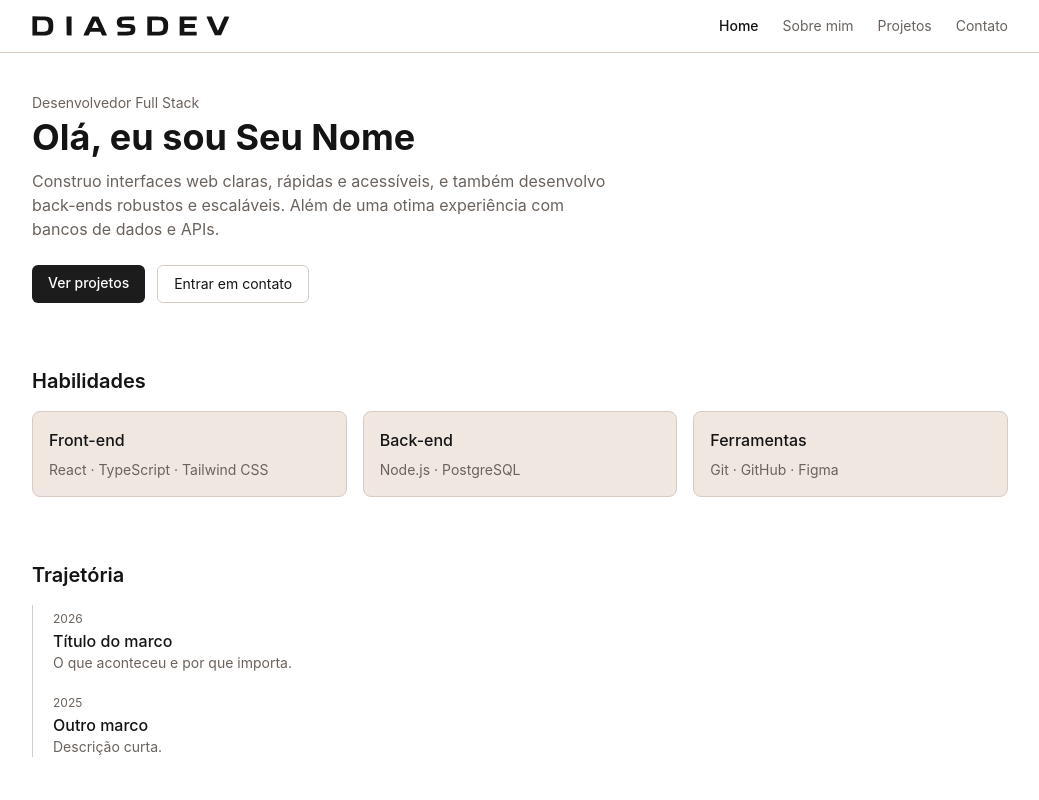
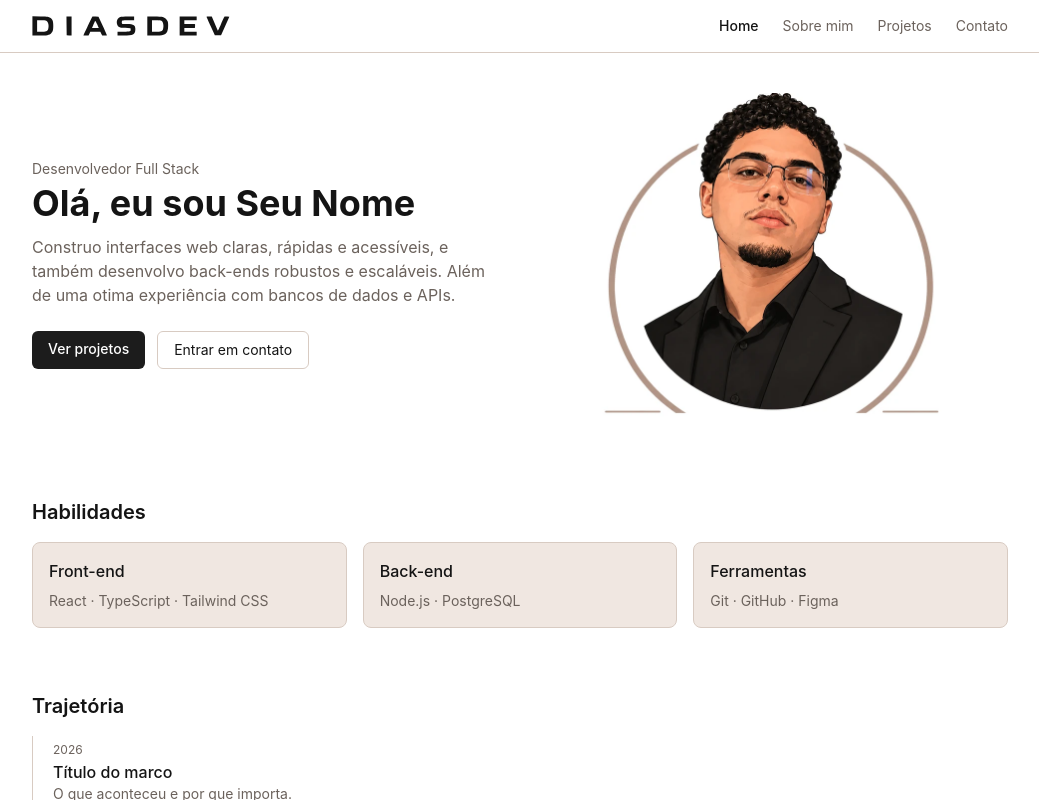
Before and after one commit to diasDev09/portifolio, a React (Vite) app: page / in a window 1280 px wide. Shown: the top 800 px of the page, without its empty margins (120-1159 px from the left). Built offline with nearby package versions, Linux system fonts and the light colour scheme.

Commit message:
feat: adiciona retrato na Home e em Sobre mim

```diff
--- a/src/data/profile.ts
+++ b/src/data/profile.ts
@@ -1,4 +1,5 @@
 export const profile = {
+    photo: '/images/perfil/retrato.webp',
     name: 'Seu Nome',
     role: 'Desenvolvedor Full Stack',
     tagline: 'Construo interfaces web claras, rápidas e acessíveis, e também desenvolvo back-ends robustos e escaláveis. Além de uma otima experiência com bancos de dados e APIs.',
--- a/src/pages/About.tsx
+++ b/src/pages/About.tsx
@@ -5,9 +5,18 @@ export default function About() {
     return (
         <div className="space-y-12">
             <Seo title="Sobre mim" description="Conheça a minha trajetória, formação, experiência e tecnologias." />
-            <section>
-                <h1 className="text-3xl font-bold">Sobre mim</h1>
-                <p className="mt-3 max-w-2xl text-muted">{profile.bio}</p>
+            <section className="grid items-center gap-8 md:grid-cols-[1fr_20rem]">
+                <div>
+                    <h1 className="text-3xl font-bold">Sobre mim</h1>
+                    <p className="mt-3 max-w-2xl text-muted">{profile.bio}</p>
+                </div>
+                <img
+                    src={profile.photo}
+                    alt={`Retrato de ${profile.name}`}
+                    width={900}
+                    height={686}
+                    className="w-full"
+                />
             </section>
 
             <section>
--- a/src/pages/Home.tsx
+++ b/src/pages/Home.tsx
@@ -10,18 +10,33 @@ export default function Home() {
     return (
         <div className="space-y-16">
             <Seo description="Meu pequeno portfólio como desenvolvedor: projetos, habilidades e trajetória." />
-            <section>
+            <section className="grid items-center gap-8 md:grid-cols-2">
+                <div>
                     <p className="text-sm text-muted">{profile.role}</p>
                     <h1 className="mt-1 text-4xl font-bold">Olá, eu sou {profile.name}</h1>
                     <p className="mt-3 max-w-xl text-muted">{profile.tagline}</p>
                     <div className="mt-6 flex gap-3">
-                    <Link to="/projetos" className="rounded-md bg-accent px-4 py-2 text-sm font-medium text-white hover:opacity-85">
+                        <Link
+                            to="/projetos"
+                            className="rounded-md bg-accent px-4 py-2 text-sm font-medium text-white hover:opacity-85"
+                        >
                             Ver projetos
                         </Link>
-                    <Link to="/contato" className="rounded-md border border-border px-4 py-2 text-sm text-ink hover:border-ink">
+                        <Link
+                            to="/contato"
+                            className="rounded-md border border-border px-4 py-2 text-sm hover:border-ink"
+                        >
                             Entrar em contato
                         </Link>
                     </div>
+                </div>
+                <img
+                    src={profile.photo}
+                    alt={`Retrato de ${profile.name}`}
+                    width={900}
+                    height={686}
+                    className="mx-auto w-full max-w-md md:order-last "
+                />
             </section>
 
             <section>
```
Also changed, not shown: public/images/perfil/retrato.webp (added). Lines whose indentation alone changed are shown as unchanged.
